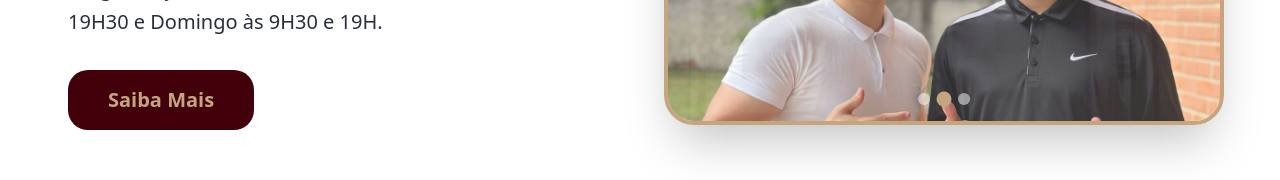
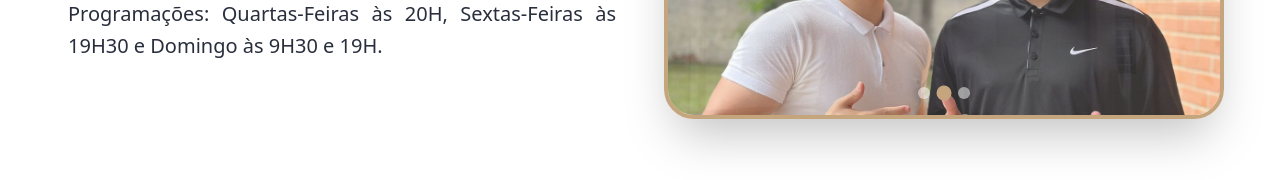
Before and after one commit to CoutinhoGustav/plataforma-ibrc, a React (Vite) app: page / in a window 1280 px wide. Shown: the part 493-673 px from the top of the page. Built offline with nearby package versions, Linux system fonts and the light colour scheme.

Commit message:
atualização home

```diff
--- a/src/pages/Home.jsx
+++ b/src/pages/Home.jsx
@@ -30,11 +30,7 @@ const Home = () => {
                         <br /><br />
                         Programações: Quartas-Feiras às 20H, Sextas-Feiras às 19H30 e Domingo às 9H30 e 19H.
                     </p>
-                    <div className="flex justify-center md:justify-start md:ml-3">
-                        <button className="btn-primary px-10 py-4 text-xl">
-                            Saiba Mais
-                        </button>
-                    </div>
+
                 </div>
 
                 {/* Hero Carousel */}
```
